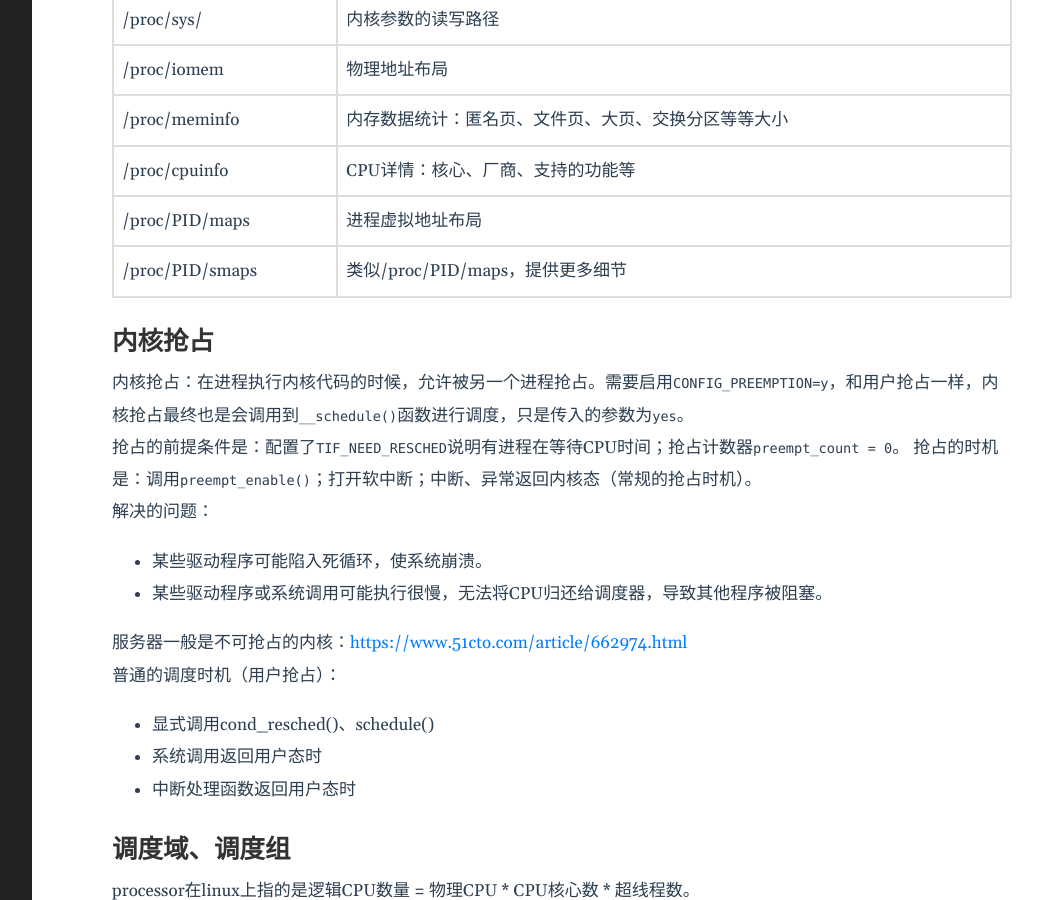
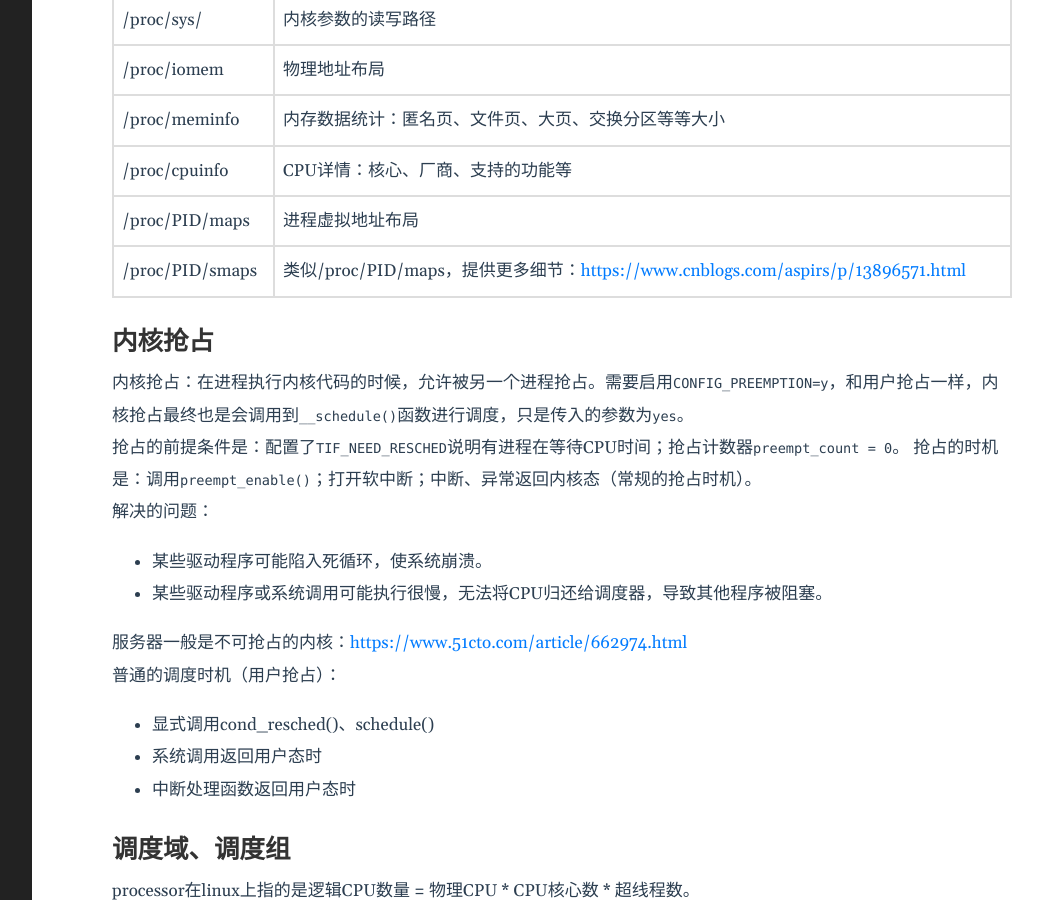
Before and after one commit to lclgo/lclgo.github.io, a Jekyll site: the page built from _posts/draft/2020-01-01-draft.md, in a window 1280 px wide and 900 px high, scrolled down 6221 px. Shown: the whole window, without its empty margins (188-1231 px from the left). Built offline with Jekyll 4.4.1, drawn with Linux system fonts in a browser that asks for light colours; some of the changed lines change nothing that is shown.

Commit message:
more about smaps

```diff
--- a/_posts/draft/2020-01-01-draft.md
+++ b/_posts/draft/2020-01-01-draft.md
@@ -205,7 +205,7 @@ swappiness参数用于控制回收匿名页的激进程度（a），取值范围
 |/proc/meminfo|内存数据统计：匿名页、文件页、大页、交换分区等等大小|
 |/proc/cpuinfo|CPU详情：核心、厂商、支持的功能等|
 |/proc/PID/maps|进程虚拟地址布局|
-|/proc/PID/smaps|类似/proc/PID/maps，提供更多细节|
+|/proc/PID/smaps|类似/proc/PID/maps，提供更多细节：<https://www.cnblogs.com/aspirs/p/13896571.html>|
 
 ## 内核抢占
 
```
